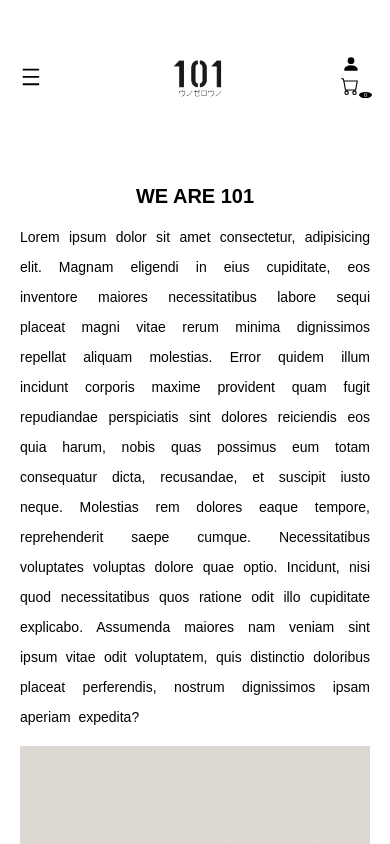
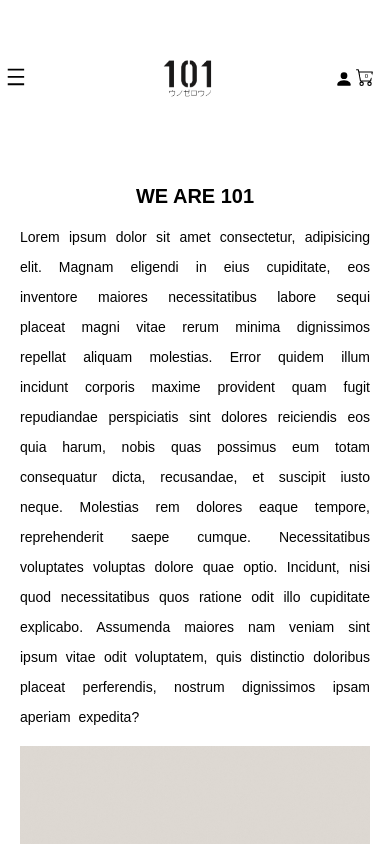
Before and after one commit to AlessandroPuccini/progetto101, a React (Vite) app: page /progetto101/about in a window 390 px wide. Shown: the top 844 px of the page. Built offline with nearby package versions, Linux system fonts and the light colour scheme.

Commit message:
update style navbar e index

```diff
--- a/src/components/App.jsx
+++ b/src/components/App.jsx
@@ -2,21 +2,32 @@ import React from 'react';
 import IMAGES from '../images/Images';
 import { Link } from 'react-router-dom';
 import Footer from './Footer';
+import Navbar from './Navbar';
 
 function App() {
 
+const handleClick = () => {
+  window.location.href = '/progetto101/man';
+}
+const handleSecondClick = () => {
+  window.location.href = '/progetto101/woman';
+}
 
   return (
     <>
+
+    <Navbar />
      <div id='homePage'>
-          <Link to='/progetto101/man'>
-          <img src={IMAGES.image1} alt='immagine uomo' />
-          </Link>
-          <Link to='/progetto101/woman'>
-          <img src={IMAGES.image2} alt='immagine donna' />
-          </Link>
+          <div id='man'>
+          <img src={IMAGES.image1} onClick={handleClick} alt='immagine uomo' />
+          </div>
+          <div id='woman'>
+          <img src={IMAGES.image2} onClick={handleSecondClick} alt='immagine donna' />
+          </div>
+
       </div>
    <Footer />
+
     </>
   );
 }
--- a/src/components/pages/Man.jsx
+++ b/src/components/pages/Man.jsx
@@ -22,7 +22,7 @@ function Man() {
       </div>
       <div className='card-line-section'>
 
-      <Link to={'/PROGETTO101/mancatalog'}>
+      <Link to={'/progetto101/mancatalog'}>
         <CardLine
         imgURL={IMAGES.LineaClassic}
         title='LINEA CLASSIC'></CardLine>
--- a/src/style/index.css
+++ b/src/style/index.css
@@ -9,9 +9,14 @@
 }
 html {
   font-size: 62.5%;
+  height: 100%;
 }
 :root{
   scroll-behavior: smooth;
+}
+main{
+  position: relative;
+  min-height: 100vh;
 }
 
 body {
@@ -19,6 +24,7 @@ body {
   font-size: 1.6rem;
   margin: 0;
   padding: 0;
+  height: 100%;
 }
 button {
   font-family: 'Gotham', sans-serif;
@@ -45,6 +51,7 @@ button:hover{
   flex-wrap: wrap;
   align-items: center;
   margin-top: 10px;
+  min-height: 100%;
 }
 #homePage img {
   width: 100%;
@@ -391,7 +398,7 @@ span{
 /****FOOTER****/
 
 .footer-section{
-
+  position: absolute;
   width: 100%;
   height: 100px;
   display: flex;
@@ -417,6 +424,18 @@ h6{
 }
 /****MEDIA QUERIES****/
 @media only screen and (max-width: 768px){
+/****HOME****/
+/* #homePage {
+  background-color: #f5f5f5;
+  display: inline-block;
+}
+#homePage img {
+  width: 200px;
+  height: 300px;
+  padding: 0 10px;
+} */
+
+
   .card{
     width: 300px;
     height: 500px;
--- a/src/style/navbar.css
+++ b/src/style/navbar.css
@@ -89,13 +89,13 @@ ul {
     transition: none;
 }
 
-@media only screen and ( max-width: 700px){
+@media only screen and ( max-width: 768px){
 
     .header{
         display: flex;
         align-items: center;
         justify-content: space-between;
-        padding: 0 20px;
+        padding: 0 5px;
         width: 100%;
         height: 157px;
         margin-bottom: 15px;
@@ -115,7 +115,7 @@ ul {
         display: flex;
         align-items: center;
         justify-content: center;
-        flex-direction: column;
+        flex-direction: row;
         padding: 0 6px;
 
     }
@@ -135,12 +135,12 @@ ul {
     }
     .cart-widget > span{
         position: absolute;
-        top: -10;
-        right: -10;
-        background-color: rgb(0, 0, 0);
-        color: white;
-        border-radius: 50%;
-        padding: 0 5px;
+        top: 58px;
+        right: 17px;
+        background-color: rgb(255, 255, 255);
+        color: rgb(0, 0, 0);
+        /* border-radius: 50%;
+        padding: 0 5px; */
         font-size: 0.6rem;
         font-weight: lighter;
     }
```
